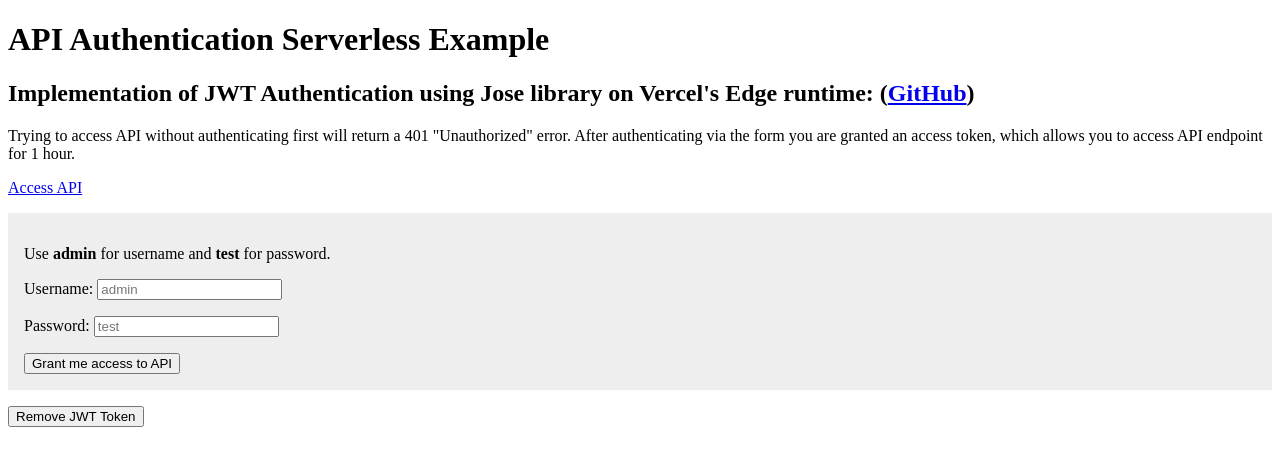
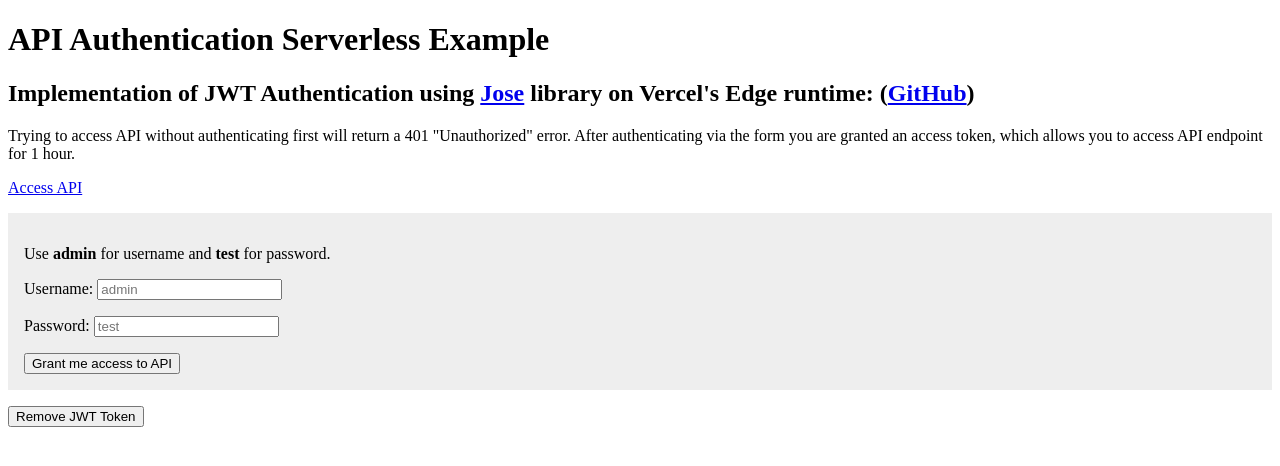
Before and after one commit to smohadjer/jwt-js, a website: page public/index.html in a window 1280 px wide. Drawn offline with Linux system fonts and the light colour scheme.

Commit message:
text update

```diff
--- a/public/index.html
+++ b/public/index.html
@@ -24,7 +24,7 @@
 </head>
 <body>
     <h1>API Authentication Serverless Example</h1>
-    <h2>Implementation of JWT Authentication using Jose library on Vercel's Edge runtime:
+    <h2>Implementation of JWT Authentication using <a href="https://www.npmjs.com/package/jose">Jose</a> library on Vercel's Edge runtime:
       (<a href="https://github.com/smohadjer/jwt-vercel">GitHub</a>)</h2>
     <p>Trying to access API without authenticating first will return a 401 "Unauthorized" error. After authenticating via the form you are granted an access token, which allows you to access API endpoint for 1 hour.</p>
     <p><a id="api-link" href="/api/test">Access API</a></p>
```
